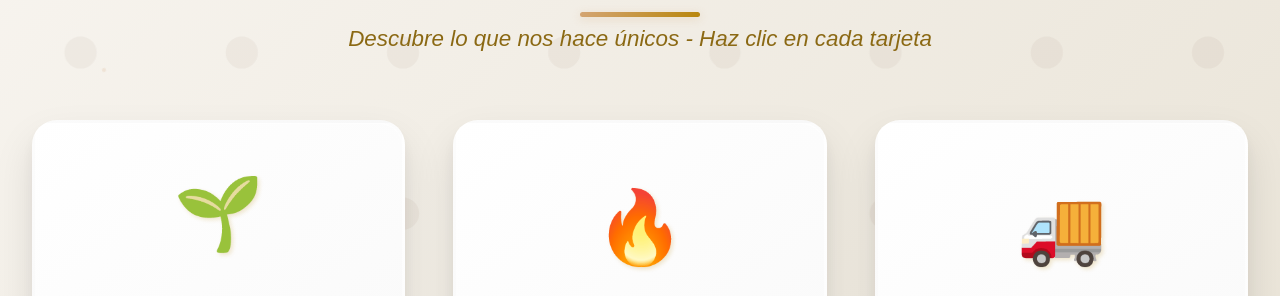
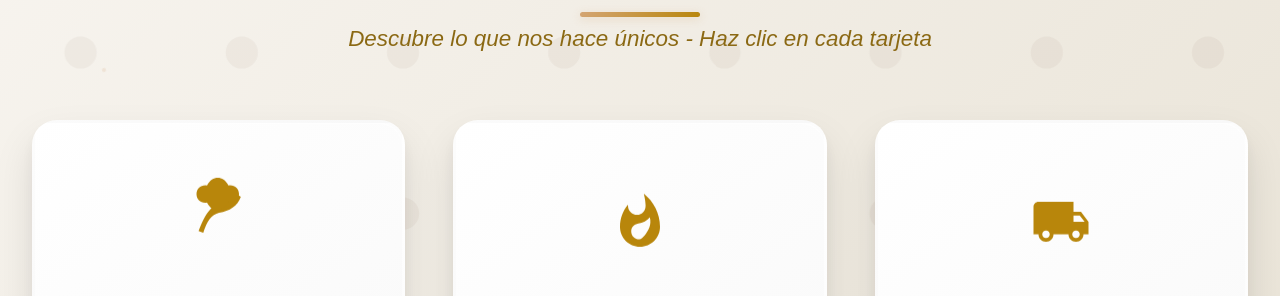
Before and after one commit to NICKTO44/landingPageCafe, a website: page public/index.html in a window 1280 px wide. Shown: the part 989-1285 px from the top of the page. Drawn offline with Linux system fonts and the light colour scheme; no server answers.

Commit message:
actualizar

```diff
--- a/public/estilos.css
+++ b/public/estilos.css
@@ -1201,3 +1201,13 @@ body {
 .social-links a:hover svg {
     transform: scale(1.2);
 }
+/* Estilos para los nuevos iconos SVG */
+.benefit-icon svg {
+    color: #B8860B;
+    transition: all 0.3s ease;
+}
+
+.benefit-card:hover .benefit-icon svg {
+    color: #D4A574;
+    transform: scale(1.1);
+}
--- a/public/index.html
+++ b/public/index.html
@@ -27,7 +27,12 @@
         <div class="benefit-card" data-card="natural">
             <div class="card-content">
                 <div class="card-front">
-                        <div class="benefit-icon">🌱</div>
+                    <div class="benefit-icon">
+                        <svg width="60" height="60" viewBox="0 0 24 24" fill="currentColor">
+                            <path d="M17 8C8 10 5.9 16.17 3.82 21.34l1.89.66C7.16 17.4 9 14.73 12 14c4.29-.72 7.4-2.69 8.75-6.43l-1.48-.83c-.47.89-1.28 1.49-2.27 1.26z"/>
+                            <path d="M16.5 3c-.24 0-.47.03-.7.08C14.6.85 13.14 0 11.5 0S8.4.85 7.2 3.08c-.23-.05-.46-.08-.7-.08C4.46 3 3 4.46 3 6.5S4.46 10 6.5 10c.24 0 .47-.03.7-.08C8.4 12.15 9.86 13 11.5 13s3.1-.85 4.3-3.08c.23.05.46.08.7.08 2.04 0 3.5-1.46 3.5-3.5S18.54 3 16.5 3z"/>
+                        </svg>
+                    </div>
                     <h3>100% Natural</h3>
                     <p>Cultivado en las mejores tierras peruanas sin químicos ni pesticidas. Respetamos la naturaleza y tu salud.</p>
                     <div class="click-indicator">👆</div>
@@ -44,14 +49,18 @@
         <div class="benefit-card" data-card="artesanal">
             <div class="card-content">
                 <div class="card-front">
-                        <div class="benefit-icon">🔥</div>
+                    <div class="benefit-icon">
+                        <svg width="60" height="60" viewBox="0 0 24 24" fill="currentColor">
+                            <path d="M13.5.67s.74 2.65.74 4.8c0 2.06-1.35 3.73-3.41 3.73-2.07 0-3.63-1.67-3.63-3.73l.03-.36C5.21 7.51 4 10.62 4 14c0 4.42 3.58 8 8 8s8-3.58 8-8C20 8.61 17.41 3.8 13.5.67zM11.71 19c-1.78 0-3.22-1.4-3.22-3.14 0-1.62 1.05-2.76 2.81-3.12 1.77-.36 3.6-1.21 4.62-2.58.39 1.29.28 2.9-.2 4.15-.65 1.66-2.57 4.69-4.01 4.69z"/>
+                        </svg>
+                    </div>
                     <h3>Tostado Artesanal</h3>
                     <p>Cada lote es tostado a mano por maestros cafeteros con más de 20 años de experiencia.</p>
                     <div class="click-indicator">👆</div>
                 </div>
                 <div class="card-back">
                     <button class="flip-back-btn" onclick="flipCard(this)">✕</button>
-                        <img src="/imagenes/cafe4.jpg" alt="Tostado artesanal">
+                    <img src="/imagenes/tostado-café-artesanal.jpg" alt="Tostado artesanal">
                     <h4>Maestros Tostadores</h4>
                     <p>Proceso artesanal que realza los sabores únicos de cada grano, controlando temperatura y tiempo con precisión.</p>
                 </div>
@@ -61,7 +70,11 @@
         <div class="benefit-card" data-card="entrega">
             <div class="card-content">
                 <div class="card-front">
-                        <div class="benefit-icon">🚚</div>
+                    <div class="benefit-icon">
+                        <svg width="60" height="60" viewBox="0 0 24 24" fill="currentColor">
+                            <path d="M20 8h-3V4H3c-1.1 0-2 .9-2 2v11h2c0 1.66 1.34 3 3 3s3-1.34 3-3h6c0 1.66 1.34 3 3 3s3-1.34 3-3h2v-5l-3-4zM6 18.5c-.83 0-1.5-.67-1.5-1.5s.67-1.5 1.5-1.5 1.5.67 1.5 1.5-.67 1.5-1.5 1.5zm13.5-9l1.96 2.5H17V9.5h2.5zm-1.5 9c-.83 0-1.5-.67-1.5-1.5s.67-1.5 1.5-1.5 1.5.67 1.5 1.5-.67 1.5-1.5 1.5z"/>
+                        </svg>
+                    </div>
                     <h3>Entrega Fresca</h3>
                     <p>Enviamos tu café recién tostado directamente a tu puerta en menos de 48 horas.</p>
                     <div class="click-indicator">👆</div>
```
Lines whose indentation alone changed are shown as unchanged.
